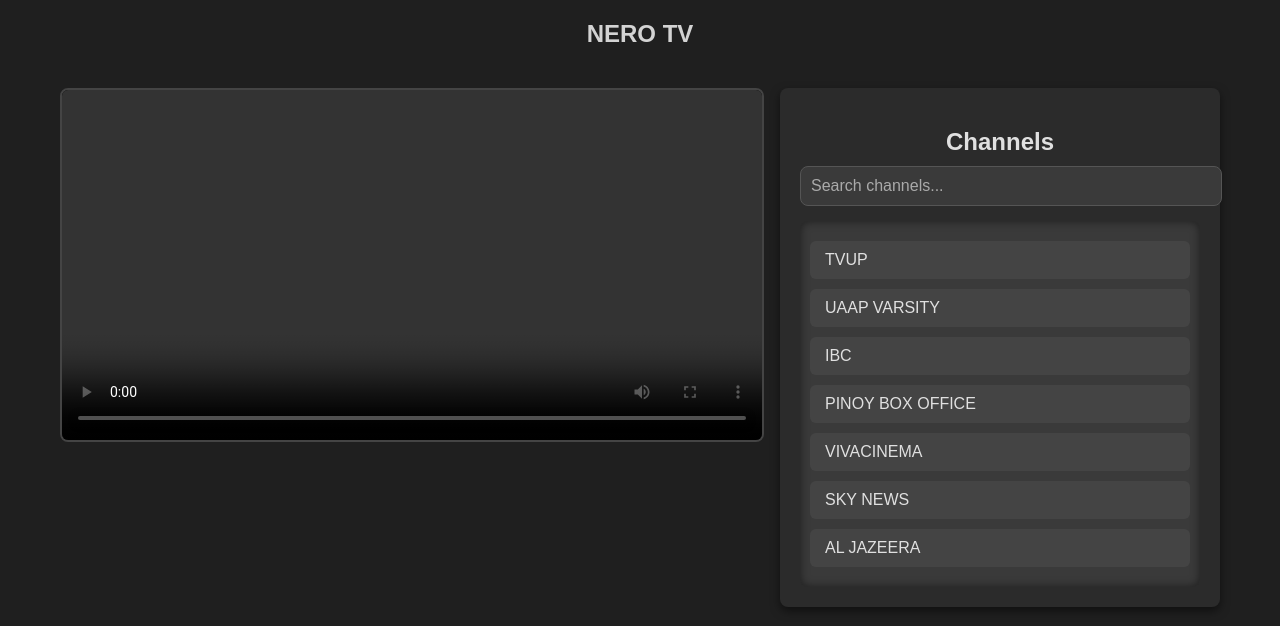
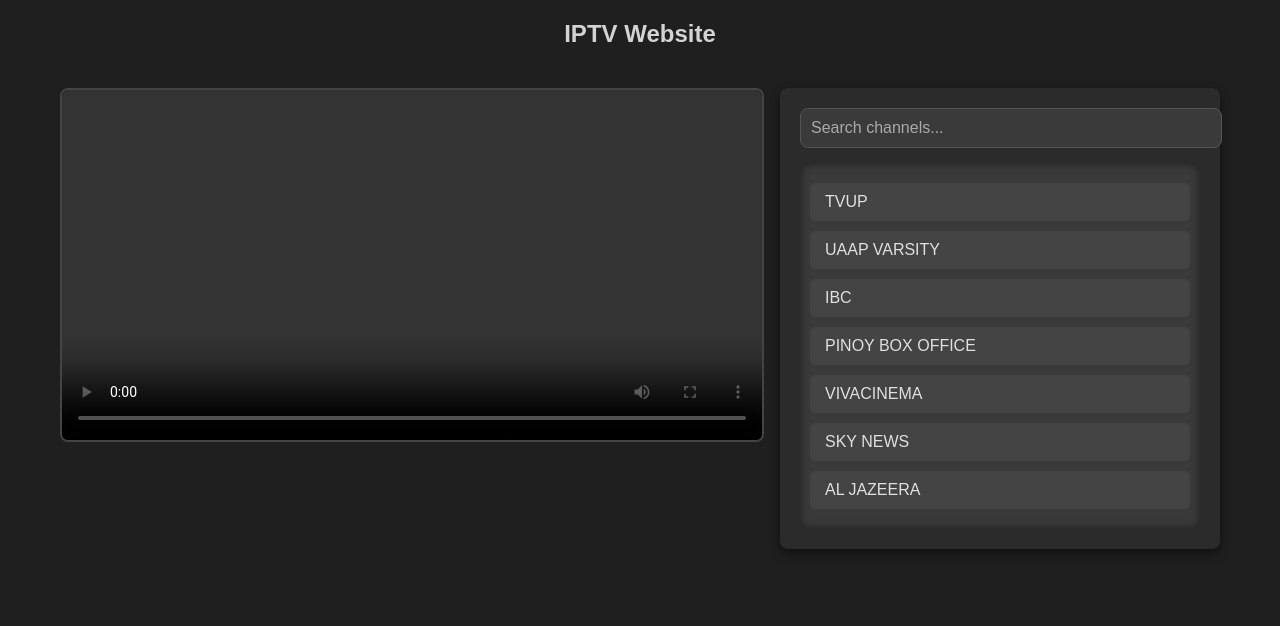
Before and after one commit to nero31994/offipt, a plain HTML site: page index.html in a window 1280 px wide. Drawn offline with Linux system fonts and the light colour scheme.

Commit message:
Update index.html

```diff
--- a/index.html
+++ b/index.html
@@ -8,7 +8,7 @@
   <link rel="stylesheet" href="styles.css">
 </head>
 <body>
-  <h1>NERO TV</h1>
+  <h1>IPTV Website</h1>
 
   <div id="main-container">
     <!-- Video Player -->
@@ -18,7 +18,7 @@
 
     <!-- Channel List -->
     <div id="channel-container">
-      <h2>Channels</h2>
+
       <input
         type="text"
         id="search-bar"
```
